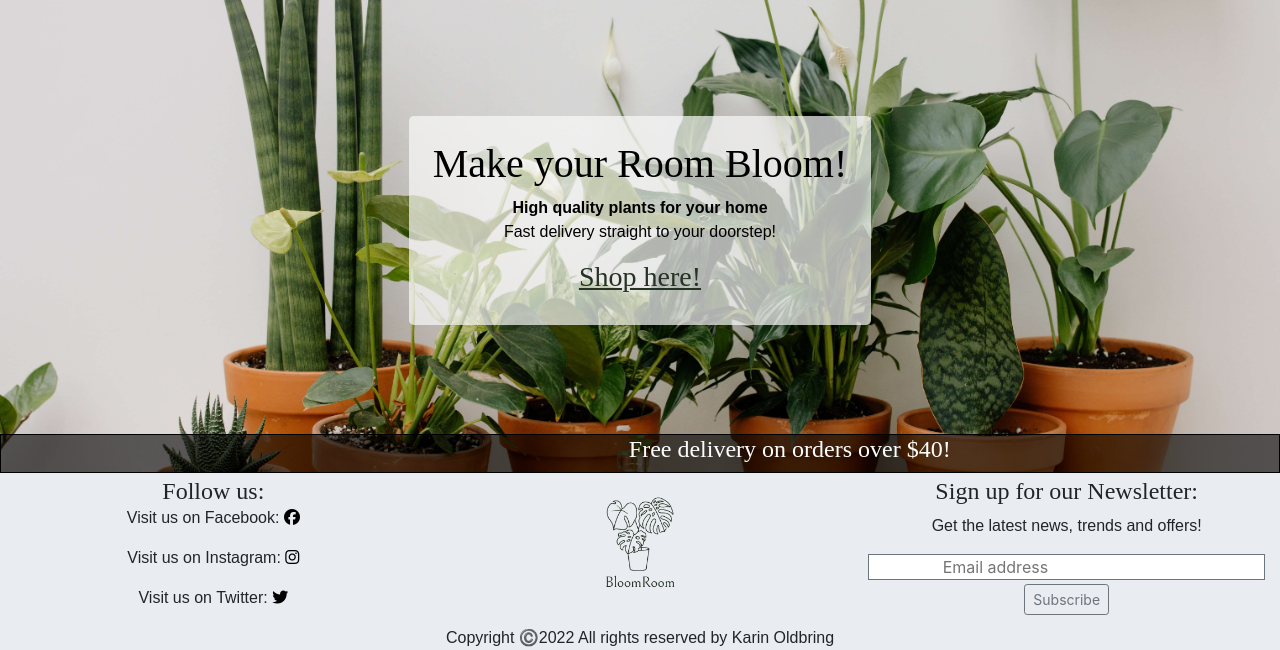
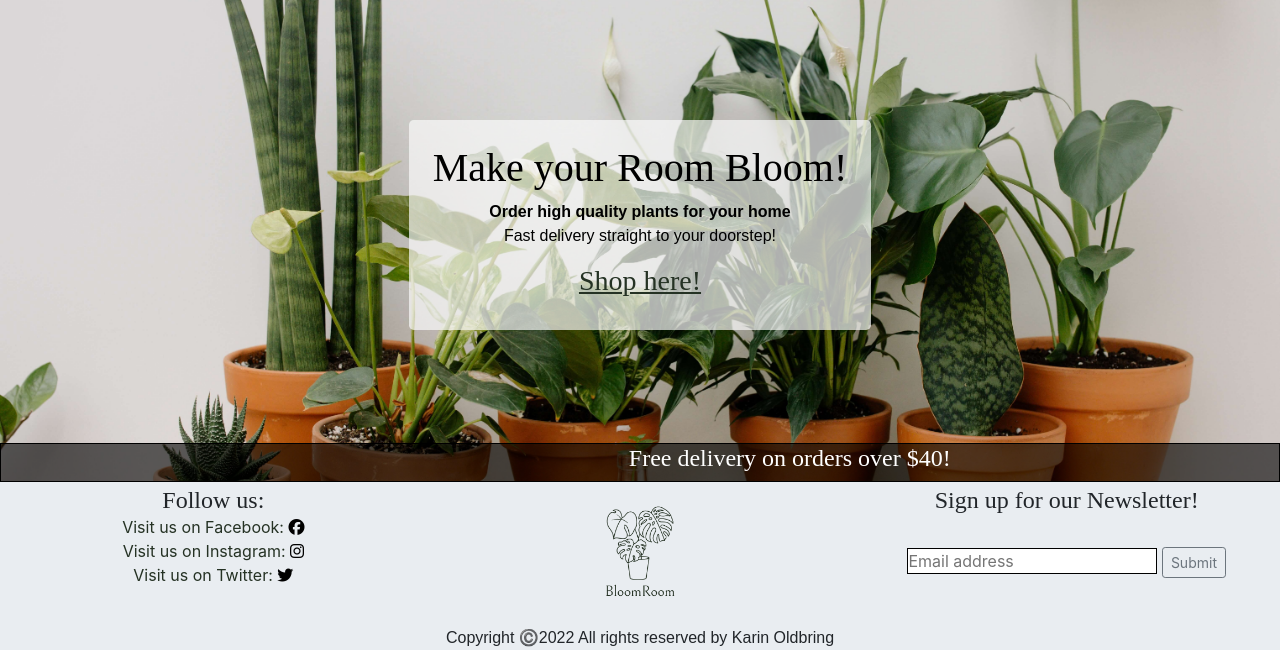
Before and after one commit to KarinOldbring/bloomroom, a Django app: page / in a window 1280 px wide. Shown: the part 150-800 px from the top of the page. Run offline with Django 3.2, Linux system fonts and the light colour scheme; some libraries are stand-ins or nearby versions.

Commit message:
Fix links in footer for social media

```diff
--- a/bloomroom/settings.py
+++ b/bloomroom/settings.py
@@ -53,6 +53,7 @@ INSTALLED_APPS = [
     'bag',
     'checkout',
     'crispy_forms',
+    'marketing',
 ]
 
 MIDDLEWARE = [
--- a/bloomroom/urls.py
+++ b/bloomroom/urls.py
@@ -25,4 +25,5 @@ urlpatterns = [
     path('products/', include('products.urls')),
     path('bag/', include('bag.urls')),
     path('checkout/', include('checkout.urls')),
+    path('marketing/', include('marketing.urls')),
 ] + static(settings.MEDIA_URL, document_root=settings.MEDIA_ROOT)
--- a/home/templates/home/index.html
+++ b/home/templates/home/index.html
@@ -7,7 +7,7 @@
         <div class="col-12">
             <section class="callout jumbotron text-center">
                 <h1>Make your Room Bloom!</h1>
-                <p><strong>High quality plants for your home</strong><br>Fast delivery straight to your doorstep!</p>
+                <p><strong>Order high quality plants for your home</strong><br>Fast delivery straight to your doorstep!</p>
                 <a href="{% url 'products' %}"><h3><u>Shop here!</u></h3></a>
             </section>
         </div>
--- a/marketing/templates/marketing/index.html
+++ b/marketing/templates/marketing/subscription.html
@@ -3,6 +3,7 @@
 
 {% block content %}
 
+<div class="overlay"></div>
 <div class="container py-4">
     <!--Email subscription Form -->
     <form method="post" action="{% url 'subscription' %}">
--- a/marketing/views.py
+++ b/marketing/views.py
@@ -43,4 +43,4 @@ def subscription(request):
         print(email)
         messages.success(request, "Email received, Thank You! ")
 
-    return render(request, "marketing/index.html")
+    return render(request, "marketing/subscription.html")
--- a/templates/base.html
+++ b/templates/base.html
@@ -176,16 +176,19 @@
           <h4 class="m-0 text-center text-black">Follow us:</h4>
           <ul class="social">
             <li>
-              <p>Visit us on Facebook: <a href="https://www.facebook.com/" target="_blank" rel="noopener"
-                aria-label="Visit our Facebook page (opens in new tab)"><i class="fa-brands fa-facebook"></i></a></p>
+              <a href="https://www.facebook.com/" target="_blank" rel="noopener"
+                aria-label="Visit our Facebook page (opens in new tab)">Visit us on Facebook: <i
+                  class="fa-brands fa-facebook"></i></a>
             </li>
             <li>
-              <p>Visit us on Instagram: <a href="https://www.instagram.com/" target="_blank" rel="noopener"
-                aria-label="Visit our Instagram page (opens in new tab)"><i class="fa-brands fa-instagram"></i></a></p>
+              <a href="https://www.instagram.com/" target="_blank" rel="noopener"
+                aria-label="Visit our Instagram page (opens in new tab)">Visit us on Instagram: <i
+                  class="fa-brands fa-instagram"></i></a>
             </li>
             <li>
-              <p>Visit us on Twitter: <a href="https://twitter.com/" target="_blank" rel="noopener"
-                aria-label="Visit our Twitter page (opens in new tab)"><i class="fa-brands fa-twitter"></i></a></p>
+              <a href="https://twitter.com/" target="_blank" rel="noopener"
+                aria-label="Visit our Twitter page (opens in new tab)">Visit us on Twitter: <i
+                  class="fa-brands fa-twitter"></i></a>
             </li>
           </ul>
         </div>
@@ -194,19 +197,28 @@
             <img src="{% static 'site_images/logo.png' %}" alt="BloomRoom Logo" style="width:140px; height: 140px;">
           </a>
         </div>
-        <div class="col">
-          <form action="action_page.php">
-            <div class="container">
-              <h4>Sign up for our Newsletter:</h4>
-              <p>Get the latest news, trends and offers!</p>
-            </div>
-            <div class="container border-secondary" style="background-color:#FFFFFF; border: 1px solid">
-              <input type="text" placeholder="Email address" name="mail" required>
-            </div>
-            <div class="container">
-              <input class="btn btn-outline-secondary btn-sm mt-1" type="submit" value="Subscribe">
+        <div class="col text-center">
+          <form method="post" action="{% url 'subscription' %}">
+            {% csrf_token %}
+
+            <div class="form-group">
+              <h4>Sign up for our Newsletter!</h4> <br>
+              <div>
+                <input type="email" name="email" placeholder="Email address" style="border: 1px solid">
+                <button class="btn btn-outline-secondary btn-sm" type="submit">Submit</button>
+              </div>
             </div>
           </form>
+          <!-- message if email is sent -->
+          {% if messages %}
+          {% for message in messages %}
+          <div class="my-5 alert alert-success">
+            <h5 class="m-0">
+              {{ message }}
+            </h5>
+          </div>
+          {% endfor %}
+          {% endif %}
         </div>
       </div>
       <div class="row">
```
